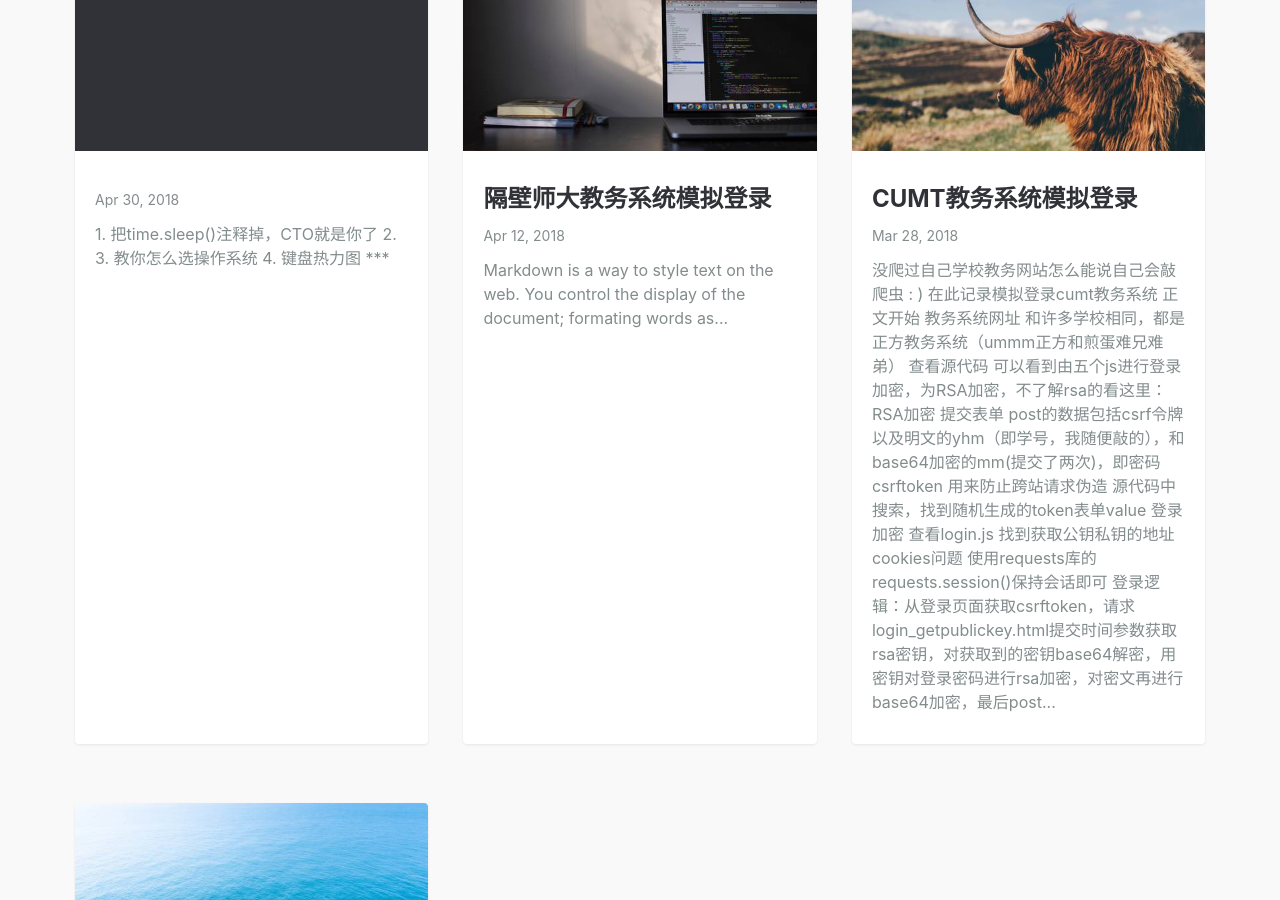
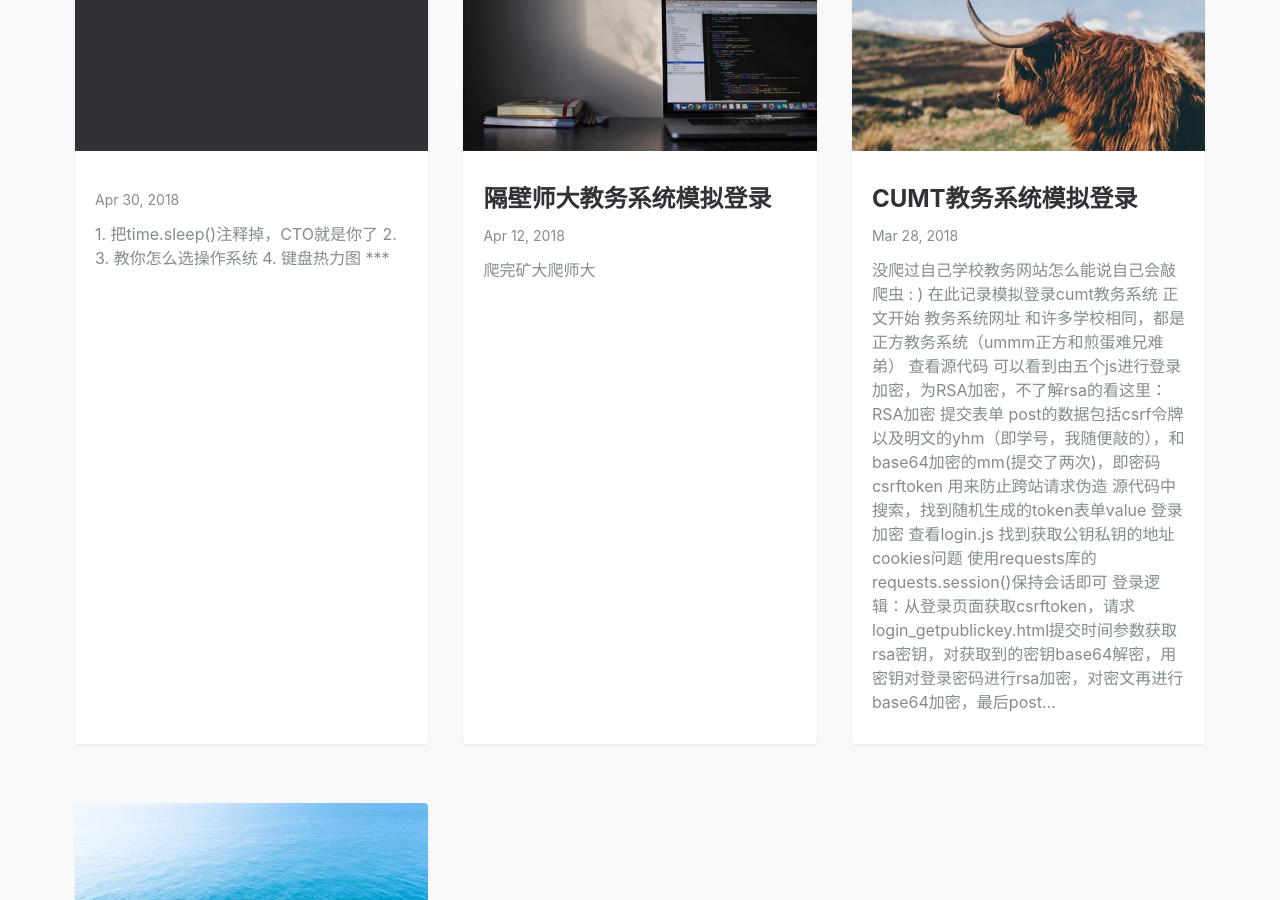
Before and after one commit to EddieIvan01/EddieIvan01.github.io, a Jekyll site: the page built from index.md, in a window 1280 px wide and 900 px high, scrolled down 704 px. Built offline with Jekyll 4.4.1, drawn with Linux system fonts in a browser that asks for light colours.

Commit message:
Update 2018-4-12-JNU-analog-login.md

```diff
--- a/_posts/2018-4-12-JNU-analog-login.md
+++ b/_posts/2018-4-12-JNU-analog-login.md
@@ -1,7 +1,7 @@
 ---
 layout: post
 title: 隔壁师大教务系统模拟登录
-summary: Markdown is a way to style text on the web. You control the display of the document; formating words as bold or italic, adding images, and creating lists are just a few of the things we can do with Markdown. Mostly, Markdown is just regular text with a few non-alphabetic characters thrown in.
+summary: 爬完矿大爬师大
 featured-img: emile-perron-190221
 
 ---
```
